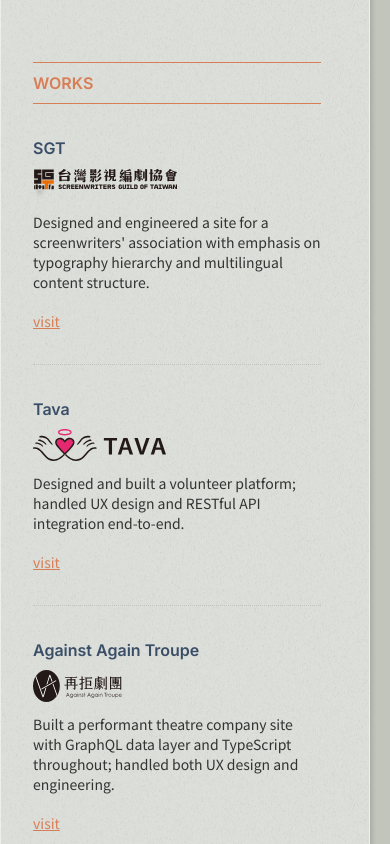
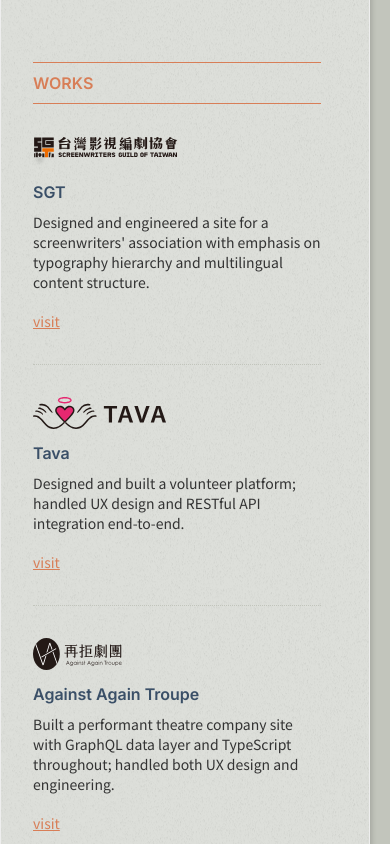
Before and after one commit to Chuliying/chuliying, a Next.js app: page / in a window 390 px wide. Shown: the part 1980-2824 px from the top of the page. Built offline with nearby package versions, Linux system fonts and the light colour scheme.

Commit message:
fix: logo above company name on mobile via grid+order

```diff
--- a/src/components/Works.tsx
+++ b/src/components/Works.tsx
@@ -35,26 +35,14 @@
       <ul>
         {[...works].reverse().map((work) => (
           <li key={work.company} className="mb-11 max-[900px]:mb-8 max-[900px]:pb-8 max-[900px]:border-b max-[900px]:border-dotted max-[900px]:border-canvas last:mb-0 last:pb-0 last:border-none">
-            <article className="group">
-              <h3 className="font-inter text-theme font-bold text-base mb-3 max-[900px]:mb-2">
+            <article className="group grid grid-cols-[1fr_auto] gap-x-10 max-[1200px]:gap-x-6 max-[900px]:flex max-[900px]:flex-col">
+              {/* Desktop: col 1 row 1 | Mobile: order 2 */}
+              <h3 className="col-start-1 row-start-1 font-inter text-theme font-bold text-base mb-3 max-[900px]:order-2 max-[900px]:mb-2">
                 {work.company}
               </h3>
-              <div className="flex items-start gap-10 max-[1200px]:gap-4 max-[900px]:flex-col-reverse max-[900px]:gap-3">
-                <a
-                  href={work.link}
-                  target="_blank"
-                  rel="noreferrer"
-                  className="flex-[2] block"
-                >
-                  <p className="text-copy text-sm mb-4">
-                    {work.description}
-                  </p>
-                  <span className="text-sm text-sub underline">
-                    visit
-                  </span>
-                </a>
 
-                <div className="flex-1 flex justify-end max-[900px]:justify-start">
+              {/* Desktop: col 2 rows 1-2 | Mobile: order 1 (top) */}
+              <div className="col-start-2 row-start-1 row-span-2 flex items-start justify-end max-[900px]:order-1 max-[900px]:justify-start max-[900px]:mb-3">
                 <div className={logoFrameClass}>
                   <Image
                     src={logoMap[work.logo] as string}
@@ -66,7 +54,21 @@
                   />
                 </div>
               </div>
-              </div>
+
+              {/* Desktop: col 1 row 2 | Mobile: order 3 */}
+              <a
+                href={work.link}
+                target="_blank"
+                rel="noreferrer"
+                className="col-start-1 row-start-2 block max-[900px]:order-3"
+              >
+                <p className="text-copy text-sm mb-4">
+                  {work.description}
+                </p>
+                <span className="text-sm text-sub underline">
+                  visit
+                </span>
+              </a>
             </article>
           </li>
         ))}
```
Lines whose indentation alone changed are shown as unchanged.
